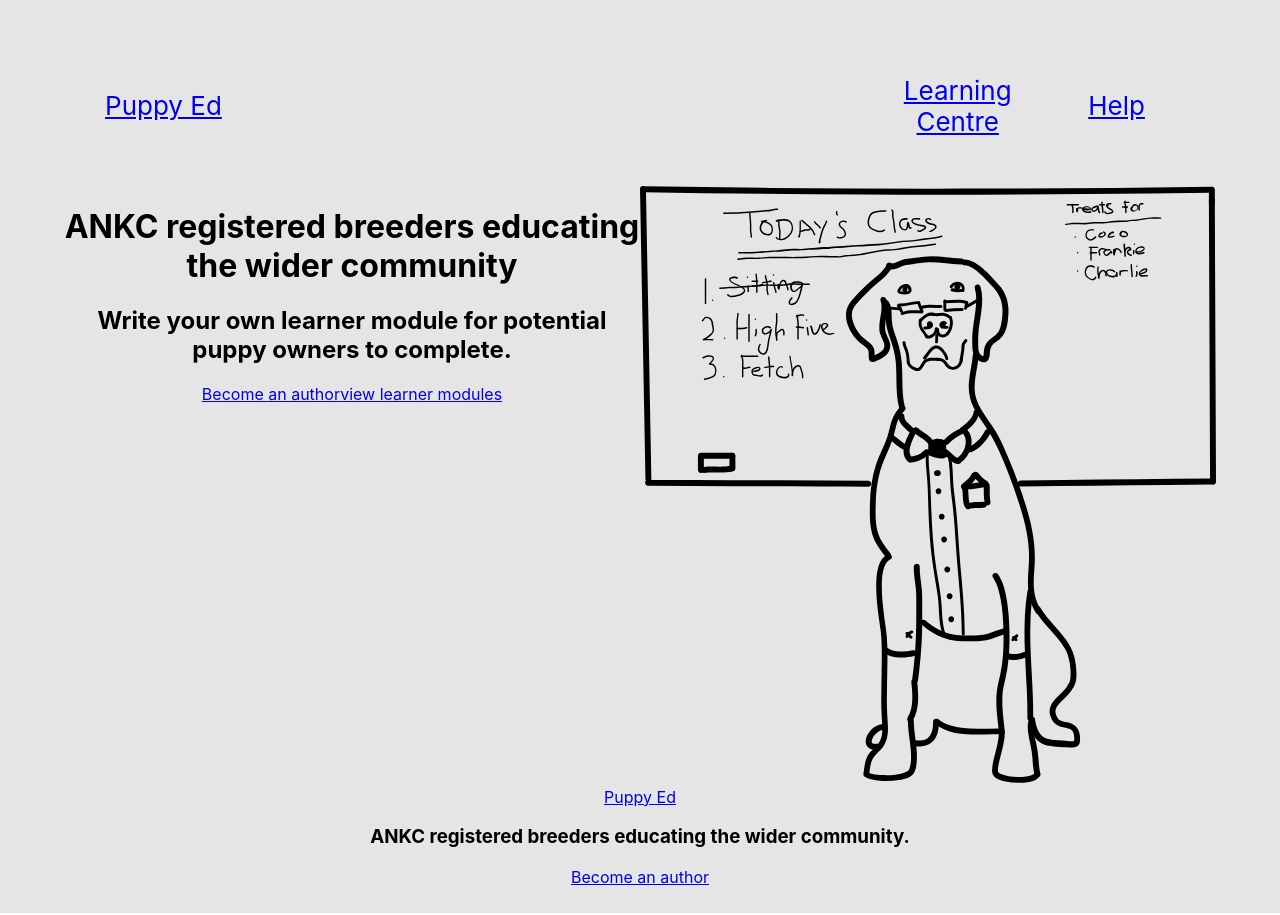
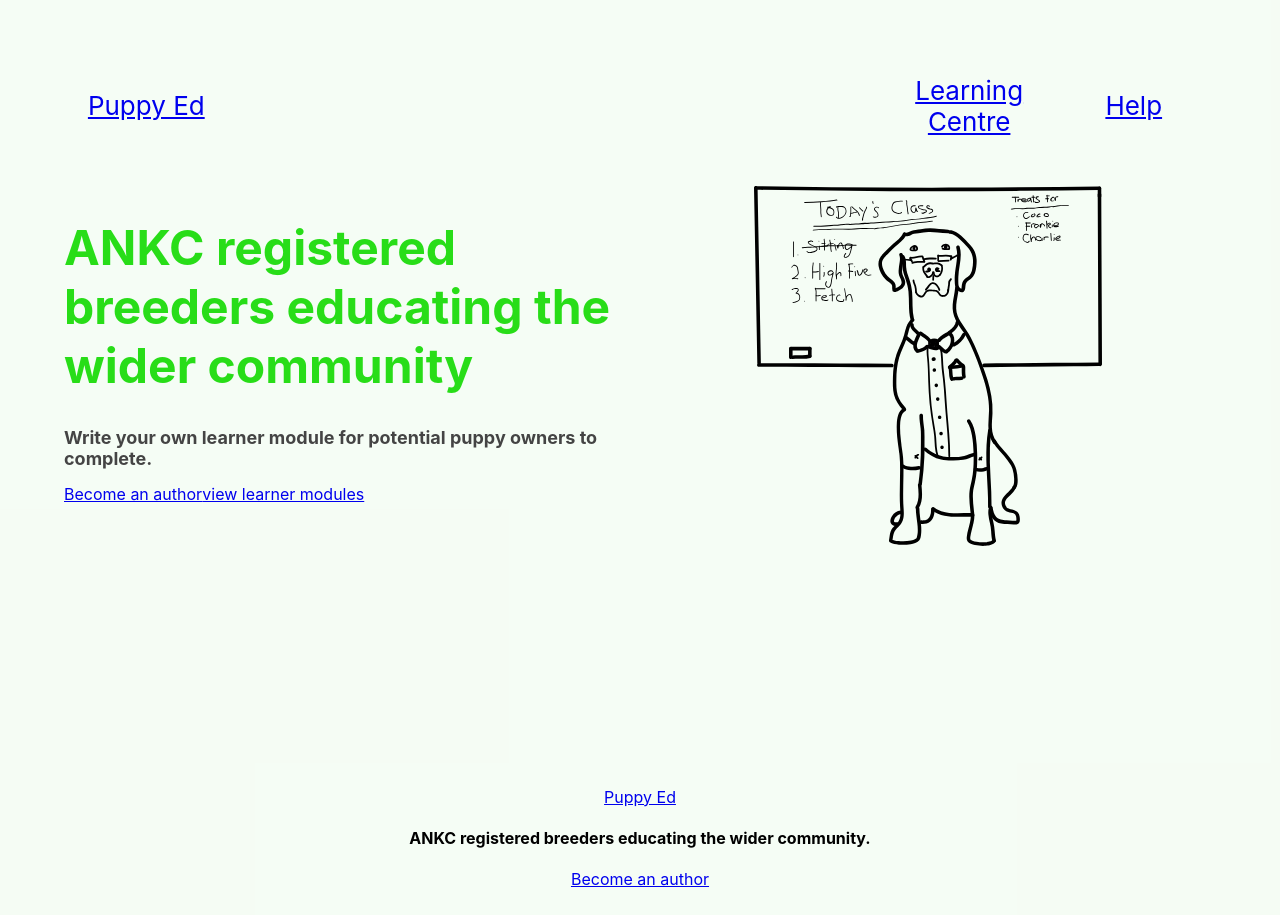
Before and after one commit to dylman123/puppy-ed, a React (Create React App) app: page / in a window 1280 px wide. Built offline with nearby package versions, Linux system fonts and the light colour scheme.

Commit message:
more css styling

```diff
--- a/public/index.html
+++ b/public/index.html
@@ -24,7 +24,7 @@
       work correctly both with client-side routing and a non-root public URL.
       Learn how to configure a non-root public URL by running `npm run build`.
     -->
-    <title>PuppyEd</title>
+    <title>Puppy Ed</title>
   </head>
   <body>
     <noscript>You need to enable JavaScript to run this app.</noscript>
--- a/src/App.css
+++ b/src/App.css
@@ -1,6 +1,6 @@
 .App {
   text-align: center;
-  background-color: #E5E5E5;
+  background-color: rgba(205, 242, 202, 0.2);
   padding: 2% 5%;
 }
 
--- a/src/components/Footer/Footer.js
+++ b/src/components/Footer/Footer.js
@@ -6,9 +6,9 @@ export default function Footer() {
       <a className='footerHeading' href='/'>
         Puppy Ed
       </a>
-      <h3 className='heading3'>
+      <h4 className='heading4'>
         ANKC registered breeders educating the wider community.
-      </h3>
+      </h4>
       <a className='footerCta' href='/#signUp'>
         Become an author
       </a>
--- a/src/components/Header/Header.css
+++ b/src/components/Header/Header.css
@@ -1,11 +1,10 @@
 .App-header {
-  /* min-height: 20vh; */
+  min-height: 20vh;
   display: flex;
   flex-direction: row;
   align-items: center;
   font-size: calc(10px + 2vmin);
   color: white;
-  /* margin: 0 20px; */
 }
 
 .linkHomePage {
--- a/src/components/SectionIntro/SectionIntro.css
+++ b/src/components/SectionIntro/SectionIntro.css
@@ -1,21 +1,17 @@
-.App-header {
-  min-height: 20vh;
+.sectionIntro {
   display: flex;
-  flex-direction: row;
-  align-items: center;
-  /* justify-content: space-around; */
-  font-size: calc(10px + 2vmin);
-  color: white;
-  margin: 0 20px;
+  flex-direction: column-reverse;
 }
 
-.sectionIntro {
-  display: flex;
-  flex-direction: row;
+@media screen and (min-width: 768px) {
+ .sectionIntro {
+   flex-direction: row;
+ }
 }
 
 .headingsContainer {
   flex: 1;
+  text-align: start;
 }
 
 .imageContainer {
@@ -24,4 +20,5 @@
 
 .mainImage {
   filter: invert();
+  max-height: 60%;
 }
--- a/src/components/SectionIntro/SectionIntro.js
+++ b/src/components/SectionIntro/SectionIntro.js
@@ -10,7 +10,7 @@ export default function SectionIntro() {
         <h1 className='heading1'>
           ANKC registered breeders educating the wider community
         </h1>
-        <h2 className='heading2'>
+        <h2 className='heading3'>
           Write your own learner module for potential puppy owners to complete.
         </h2>
         <div className='ctaContainer'>
--- a/src/index.css
+++ b/src/index.css
@@ -11,3 +11,28 @@ code {
   font-family: source-code-pro, Menlo, Monaco, Consolas, 'Courier New',
     monospace;
 }
+
+.heading1 {
+  color: #28DD18;
+  font-size: 48px;
+}
+
+.heading2 {
+  color: #444444;
+  font-size: 36px;
+}
+
+.heading3 {
+  color: #444444;
+  font-size: 18px;
+}
+
+/* ================ Custom media queries ================ */
+
+/* :root {
+  --viewportSmall: (min-width: 550px);
+  --viewportMedium: (min-width: 768px);
+  --viewportLarge: (min-width: 1024px);
+  --viewportLargeWithPaddings: (min-width: 1128px);
+  --viewportXLarge: (min-width: 1921px);
+} */
```
